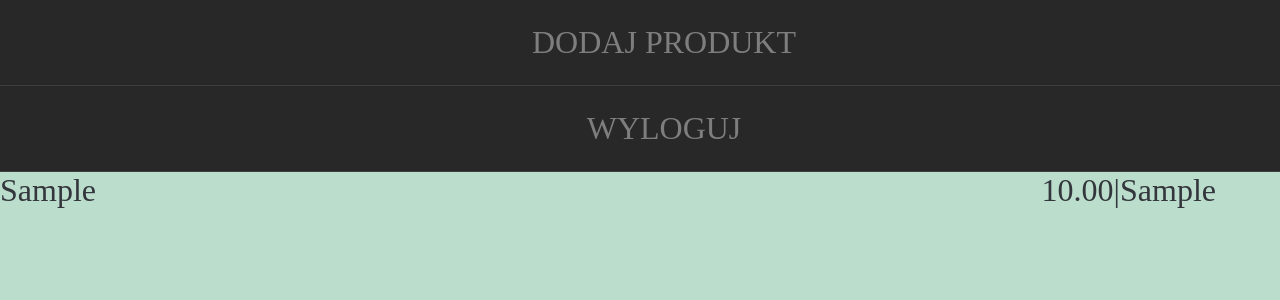
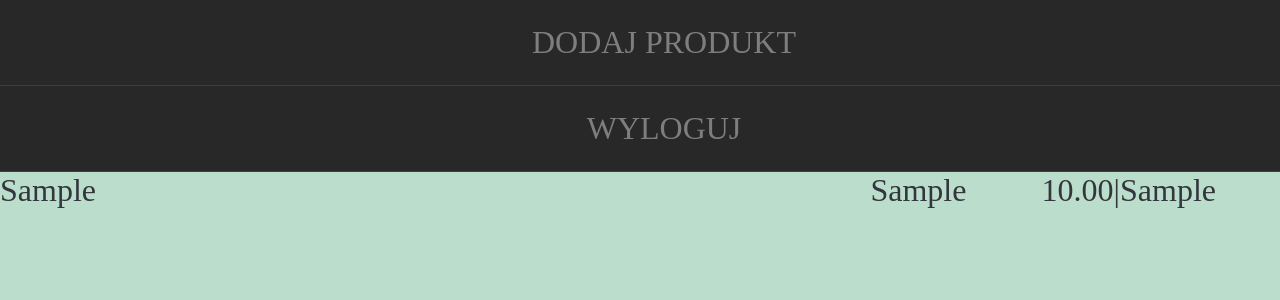
Before and after one commit to d-g-code/django_price_app, a Django app: template product_price/templates/product_price/product.html in a window 1280 px wide; the page is wider, and only the part inside the window is pictured. Shown: the top 300 px of that part. Run offline with Django 3.2, Linux system fonts and the light colour scheme; the template is opened without the code that fills it: values that come from a table or form of the project are taken from there, others are empty; a user stored in the database is signed in; tables that the repository leaves empty hold one stand-in row (values such as "Sample post").

Commit message:
added field kind product promotion/regular price to html and css style for this

```diff
--- a/product_price/static/product_price/style.css
+++ b/product_price/static/product_price/style.css
@@ -62,7 +62,7 @@ body {
     float: left;
 }
 .d_product {
-    width: 72%;
+    width: 68%;
     float: left;
 }
 .d_price {
@@ -74,3 +74,7 @@ body {
     width: 12%;
     float: left;
 }
+.d_product_kind {
+    width: 4%;
+    float: left;
+}
--- a/product_price/templates/product_price/product.html
+++ b/product_price/templates/product_price/product.html
@@ -8,6 +8,7 @@
                 {% for product in all_products %}
                 <div class="container">
                     <div class="d_product">{{ product.product }}</div>
+                    <div class="d_product_kind">{{ product.product_kind }}</div>
                     <div class="d_price">{{ product.price }}</div>
                     <div class="d_store">|{{ product.product_store }}</div>
                 </div>
```
Also changed, not shown: product_price/migrations/0001_initial.py (deleted).
